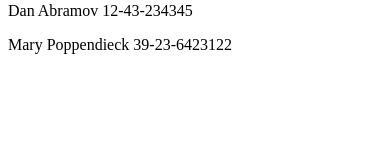
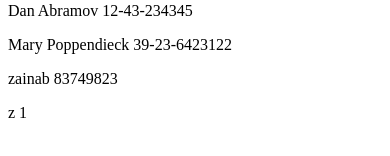
Before and after one commit to ZainabYounus/CS-E4675-Full-Stack-Web-Development, a React (Create React App) app in the folder part2/phonebook/: page / in a window 390 px wide. Shown: the part 368-524 px from the top of the page. Built offline with nearby package versions, Linux system fonts and the light colour scheme; data requests are answered from the project's data file.

Commit message:
Implemented 2.15: Phonebook step7

```diff
--- a/part2/phonebook/db.json
+++ b/part2/phonebook/db.json
@@ -1,5 +1,5 @@
 {
-    "persons":[
+  "persons": [
     {
       "name": "Arto Hellas",
       "number": "040-123456",
@@ -19,6 +19,16 @@
       "name": "Mary Poppendieck",
       "number": "39-23-6423122",
       "id": 4
+    },
+    {
+      "name": "zainab",
+      "number": "83749823",
+      "id": 5
+    },
+    {
+      "name": "z",
+      "number": "1",
+      "id": 6
     }
   ]
 }
--- a/part2/phonebook/src/App.js
+++ b/part2/phonebook/src/App.js
@@ -40,8 +40,6 @@ const Persons =(props) => {
 const App = () => {
 
   const [persons, setPersons] = useState([])
-  //   { id:1, name: 'Arto Hellas', number: '040-1234567' }
-  // ])
   const [newName, setNewName] = useState('')
   const [newNumber, setNewNumber] = useState('')
   const [filterValue, setFilterValue] = useState('')
@@ -60,6 +58,15 @@ const App = () => {
 
 
   const addPerson = (event) => {
+
+    const addPersonToServer = (personObject) => {
+        console.log(personObject)
+        const URL = `http://localhost:3001/persons`
+        axios.post(URL, personObject)
+        .then(response => console.log(response.data))
+        .catch(console.log("contact could not be added"))
+    }
+
     event.preventDefault()
     const isNameExist = persons.filter(person => person.name === newName).length > 0 ? true : false
 
@@ -69,10 +76,11 @@ const App = () => {
 
     else{
       const nameObject = {
-        id: persons.length + 1,
         name: newName,
         number: newNumber
       }
+      addPersonToServer(nameObject)
+
       setPersons(persons.concat(nameObject))
       setFilterResult(filteredResult.concat(nameObject))
     }
```
Lines whose indentation alone changed are shown as unchanged.
